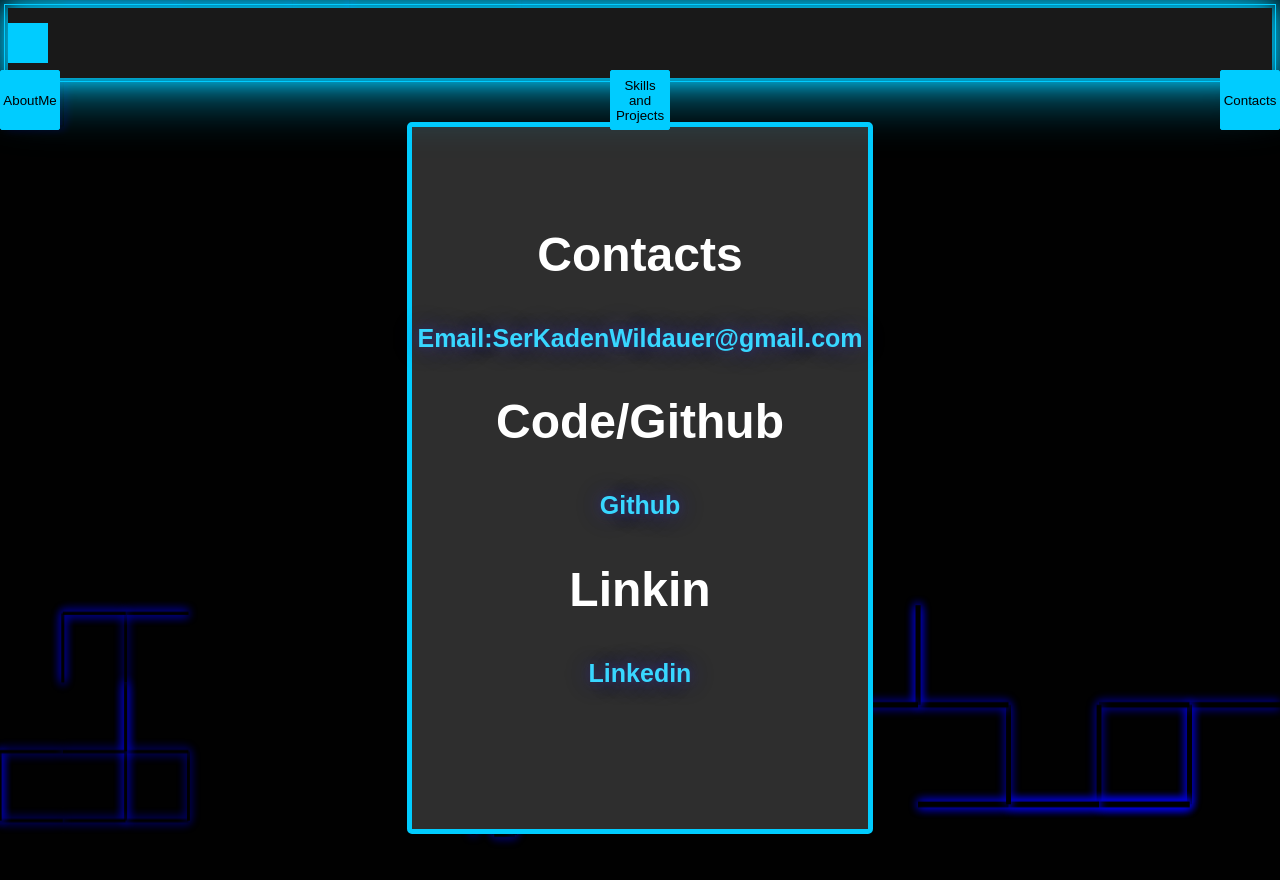
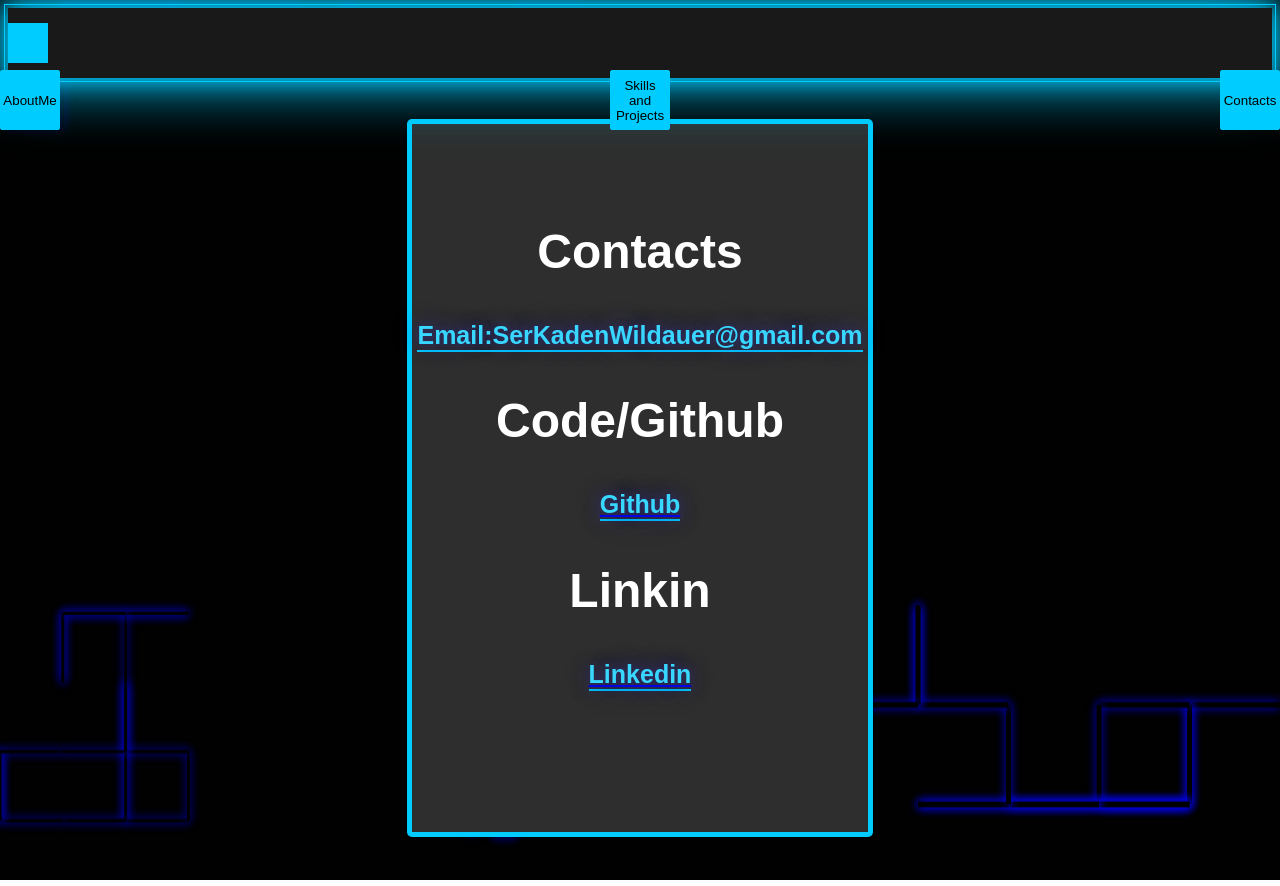
Before and after one commit to TheHeartstriker/Portfolio, a React (Vite) app in the folder Portfolio/: page /contact in a window 1280 px wide. Built offline with nearby package versions, Linux system fonts and the light colour scheme; a web font is replaced by a local one.

Commit message:
Fixed images
Fixed the importing of images in the build and changed the contact route a bit

```diff
--- a/Portfolio/src/PagesCss/contact.css
+++ b/Portfolio/src/PagesCss/contact.css
@@ -38,8 +38,12 @@
     0 0 20px hsla(244, 62%, 51%, 0.3), 0 0 30px hsla(244, 62%, 51%, 0.3);
 }
 
-.ContactContainer a {
-  text-decoration: none;
+.ContactContainer h5::after {
+  content: " ";
+  display: block;
+  width: 100%;
+  height: 2px;
+  background-color: var(--neon-blue);
 }
 
 @keyframes pulse {
--- a/Portfolio/src/PagesCss/skill.css
+++ b/Portfolio/src/PagesCss/skill.css
@@ -69,7 +69,7 @@
 }
 
 .Project1 {
-  background-image: url("src/Images/DynamicPortfolio.png");
+  background-image: url("../Images/DynamicPortfolio.png");
   background-size: cover;
   background-position: center;
   background-repeat: no-repeat;
@@ -77,14 +77,14 @@
 
 .Project2 {
   left: 30%;
-  background-image: url("src/Images/ToDoPortfolio.png");
+  background-image: url("../Images/DynamicPortfolio.png");
   background-size: cover;
   background-position: center;
   background-repeat: no-repeat;
 }
 
 .Project3 {
-  background-image: url("src/Images/FitnessPortfolio.png");
+  background-image: url("../Images/DynamicPortfolio.png");
   background-size: cover;
   background-position: center;
   background-repeat: no-repeat;
```
